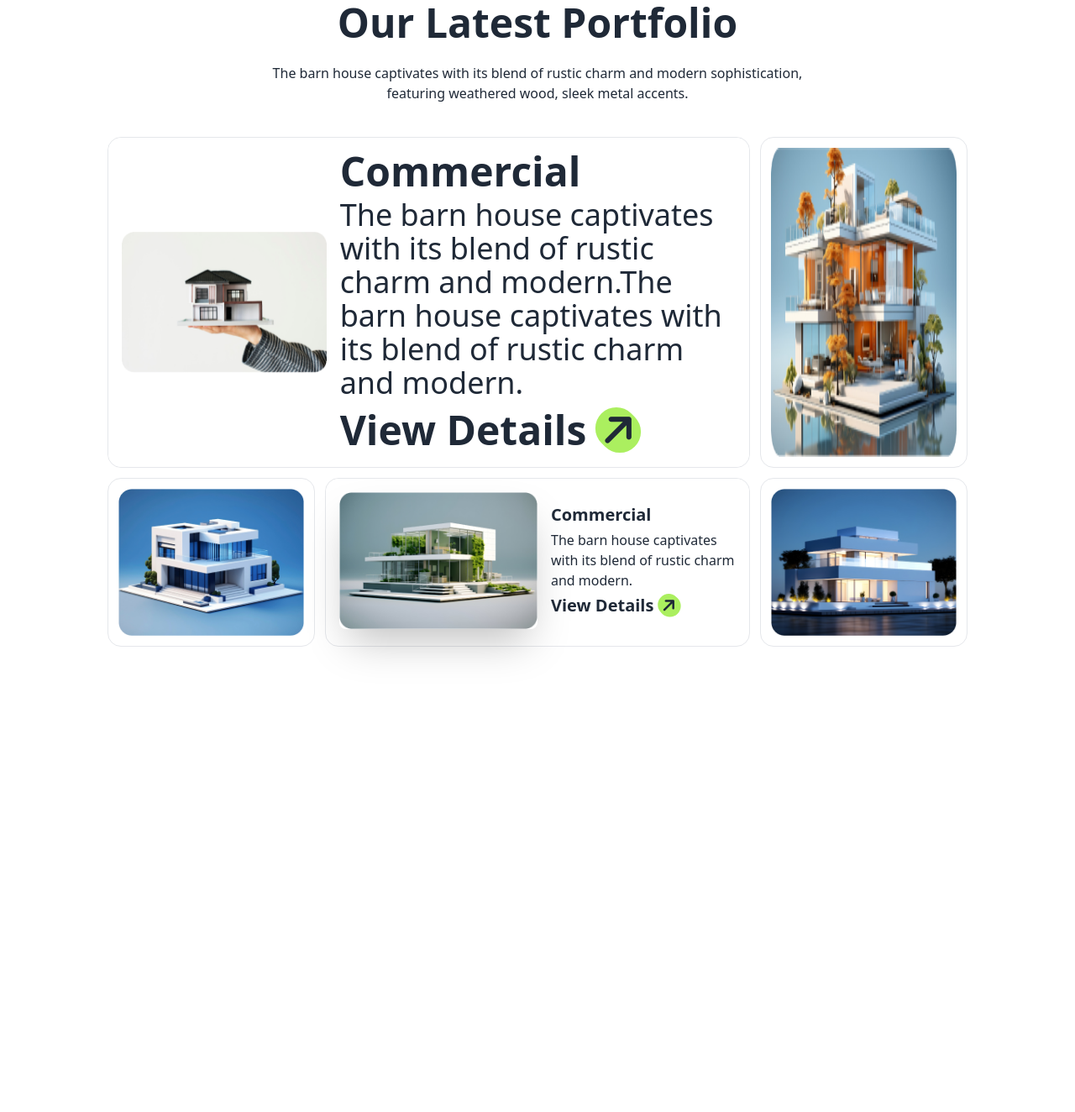
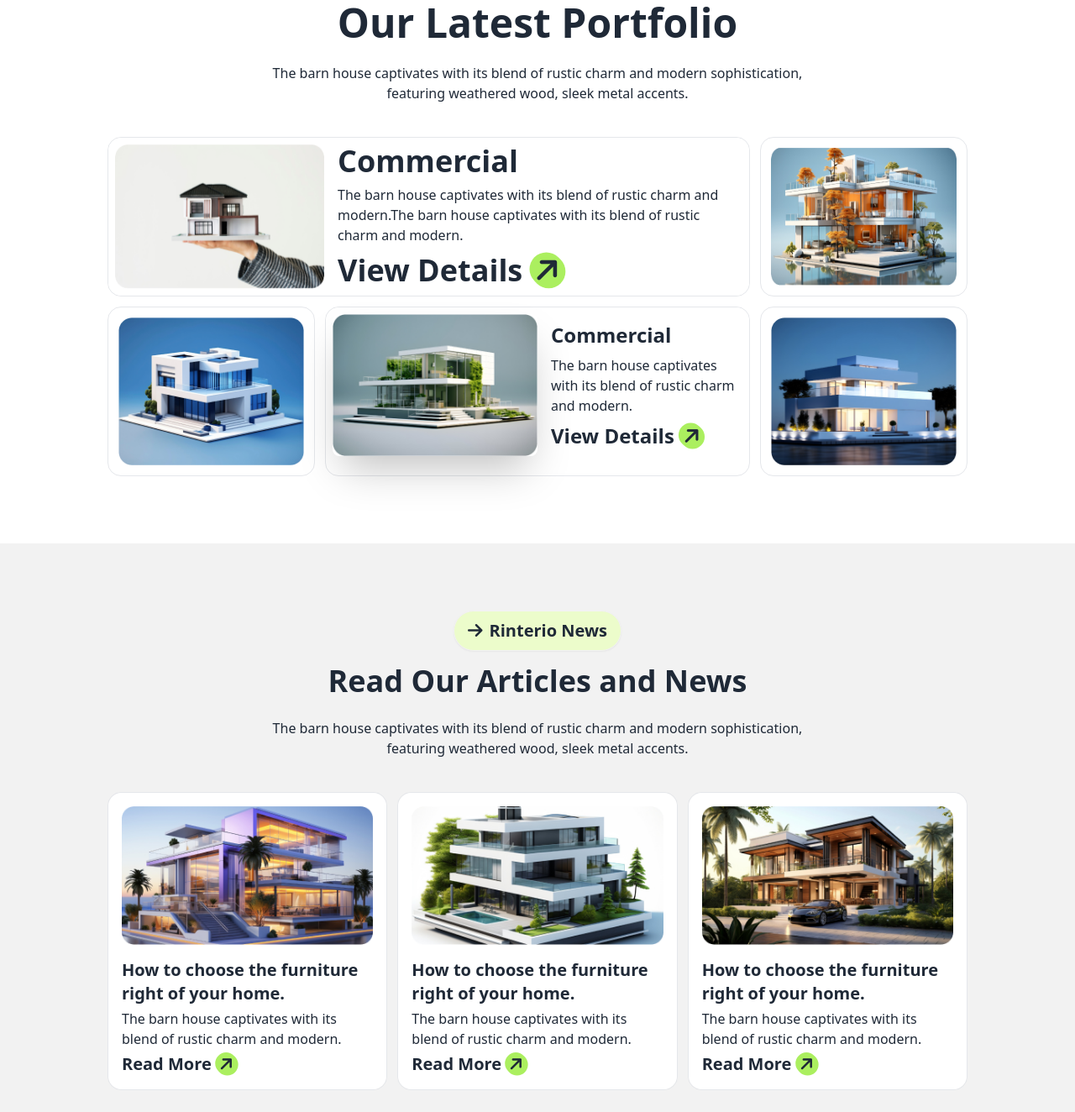
Before and after one commit to mahmud819/third-assignment-repo, a plain HTML site: page index.html in a window 1280 px wide. Shown: the part 2416-3740 px from the top of the page at 84% size. Before the commit the page ends 3266 px from the top, so only its background shows below. Drawn offline with nearby package versions, Linux system fonts and the light colour scheme.

Commit message:
some responsive

```diff
--- a/index.html
+++ b/index.html
@@ -262,48 +262,48 @@
 
         <!-- protfolio card area -->
 
-        <div class="protfolio-card w-full grid grid-cols-1 md:grid-cols-4 gap-3">
+        <div class="protfolio-card w-full grid grid-cols-1 gap-3 md:grid-cols-4 ">
           <div class="card-child col-span-3 w-full border border-gray-200 rounded-2xl">
             <div class="hero bg-white rounded-2xl">
-              <div class="hero-content flex-col md:flex-row ">
+              <div class="hero-content p-2 flex-col md:flex-row ">
                 <img
                   src="./images/img1.png"
-                  class="w-full  rounded-lg md:w-1/3" />
+                  class="w-full rounded-lg md:w-1/3 " />
                 <div class="">
-                  <h1 class="text-5xl font-bold">Commercial</h1>
-                  <p class="py-6 text-4xl md:py-2">
+                  <h1 class="text-5xl font-bold md:text-4xl">Commercial</h1>
+                  <p class="py-6 text-4xl md:py-2 md:text-base">
                     The barn house captivates with its blend of rustic charm and modern.The barn house captivates with its blend of rustic charm and modern.
 
                   </p>
-                  <button class="font-bold text-5xl">View Details <i class="fa-solid fa-arrow-right -rotate-45 bg-butten-primary rounded-full p-1"></i></button>
+                  <button class="font-bold text-5xl md:text-4xl">View Details <i class="fa-solid fa-arrow-right -rotate-45 bg-butten-primary rounded-full p-1"></i></button>
 
                 </div>
               </div>
             </div>
           </div>
-          <div class="card-child w-full border border-gray-200 rounded-2xl">
+          <div class="card-child w-full col-span-3 border border-gray-200 rounded-2xl md:col-span-1">
             <img src="./images/img2.png" alt="" class="w-full h-full p-3">
           </div>
-          <div class="card-child w-full border border-gray-200 rounded-2xl">
+          <div class="card-child w-full col-span-3 border border-gray-200 rounded-2xl md:col-span-1">
             <img src="./images/img3.png" alt="" class="w-full h-full p-3" >
           </div>
-          <div class="card-child col-span-2 w-full border border-gray-200 rounded-2xl">
+          <div class="card-child col-span-3 w-full border border-gray-200 rounded-2xl md:col-span-2">
             <div class="hero bg-white rounded-2xl">
-              <div class="hero-content flex-row ">
+              <div class="hero-content p-2 flex-col md:flex-row">
                 <img
                   src="./images/img4.png"
-                  class="w-1/2 rounded-lg shadow-2xl" />
+                  class="w-full rounded-lg shadow-2xl md:w-1/2">
                 <div>
-                  <h1 class="text-xl font-bold">Commercial</h1>
-                  <p class="py-1">
+                  <h1 class="text-4xl font-bold md:text-2xl">Commercial</h1>
+                  <p class="py-6 text-5xl md:py-2 md:text-base">
                     The barn house captivates with its blend of rustic charm and modern.
                   </p>
-                  <button class="font-bold text-xl">View Details <i class="fa-solid fa-arrow-right -rotate-45 bg-butten-primary rounded-full p-1"></i></button>
+                  <button class="font-bold text-3xl md:text-2xl">View Details <i class="fa-solid fa-arrow-right -rotate-45 bg-butten-primary rounded-full p-1"></i></button>
                 </div>
               </div>
             </div>
           </div>
-          <div class="card-child w-full border border-gray-200 rounded-2xl">
+          <div class="card-child w-full col-span-3 border border-gray-200 rounded-2xl md:col-span-1">
             <img src="./images/img5.png" alt="" class="w-full h-full p-3">
           </div>
         </div>
@@ -311,12 +311,12 @@
 
          <!-- Articles News section -->
 
-         <div class="articles-container hidden bg-base-200  px-32 py-20">
+         <div class="articles-container bg-base-200  px-4 py-20 md:px-32">
           <div class="hero block text-center">
             <button class="btn bg-lime-100 rounded-3xl text-xl "><i class="fa-solid fa-arrow-right"></i>Rinterio News</button>
           <div class="hero-content text-center">
             <div class="w-2/3">
-              <h1 class="text-5xl font-bold">Read Our Articles and News</h1>
+              <h1 class="text-4xl font-bold">Read Our Articles and News</h1>
               <p class="py-6">
                 The barn house captivates with its blend of rustic charm and modern sophistication, featuring weathered wood, sleek metal accents.
               </p>
@@ -326,7 +326,7 @@
 
         <!-- protfolio card area -->
 
-        <div class="articles-card w-full flex gap-3">
+        <div class="articles-card w-full flex flex-col gap-3 md:flex-row">
 
           <div class="card-child w-full border border-gray-200 rounded-2xl">
             <div class="hero bg-white rounded-2xl">
@@ -335,11 +335,11 @@
                   src="./images/article1.png"
                   class="w-full rounded-lg " />
                 <div>
-                  <h1 class="text-xl font-bold">How to choose the furniture right  of your home.</h1>
-                  <p class="py-1">
+                  <h1 class="text-4xl font-bold md:text-xl">How to choose the furniture right  of your home.</h1>
+                  <p class="py-4 text-2xl md:text-base md:py-1">
                     The barn house captivates with its blend of rustic charm and modern.
                   </p>
-                  <button class="font-bold text-xl">Read More <i class="fa-solid fa-arrow-right -rotate-45 bg-butten-primary rounded-full p-1"></i></button>
+                  <button class="text-3xl font-bold md:text-xl">Read More <i class="fa-solid fa-arrow-right -rotate-45 bg-butten-primary rounded-full p-1"></i></button>
                 </div>
               </div>
             </div>
@@ -352,11 +352,11 @@
                   src="./images/article2.png"
                   class="w-full rounded-lg " />
                 <div>
-                  <h1 class="text-xl font-bold">How to choose the furniture right  of your home.</h1>
-                  <p class="py-1">
+                  <h1 class="text-4xl font-bold md:text-xl">How to choose the furniture right  of your home.</h1>
+                  <p class="py-4 text-2xl md:text-base md:py-1">
                     The barn house captivates with its blend of rustic charm and modern.
                   </p>
-                  <button class="font-bold text-xl">Read More <i class="fa-solid fa-arrow-right -rotate-45 bg-butten-primary rounded-full p-1"></i></button>
+                  <button class="text-3xl font-bold md:text-xl">Read More <i class="fa-solid fa-arrow-right -rotate-45 bg-butten-primary rounded-full p-1"></i></button>
                 </div>
               </div>
             </div>
@@ -369,11 +369,11 @@
                   src="./images/article3.png"
                   class="w-full rounded-lg " />
                 <div>
-                  <h1 class="text-xl font-bold">How to choose the furniture right  of your home.</h1>
-                  <p class="py-1">
+                  <h1 class="text-4xl font-bold md:text-xl">How to choose the furniture right  of your home.</h1>
+                  <p class="py-4 text-2xl md:text-base md:py-1">
                     The barn house captivates with its blend of rustic charm and modern.
                   </p>
-                  <button class="font-bold text-xl">Read More <i class="fa-solid fa-arrow-right -rotate-45 bg-butten-primary rounded-full p-1"></i></button>
+                  <button class="text-3xl font-bold md:text-xl">Read More <i class="fa-solid fa-arrow-right -rotate-45 bg-butten-primary rounded-full p-1"></i></button>
                 </div>
               </div>
             </div>
@@ -384,9 +384,9 @@
 
          <!-- discuss section -->
 
-         <div class="discuss-area hidden bg-center bg-no-repeat bg-cover">
+         <div class="discuss-area bg-center bg-no-repeat bg-cover">
 
-          <div class="hero block text-center px-32 pt-20">
+          <div class="hero block text-center px-4 pt-20 md:px-32">
             <button class="btn bg-white rounded-3xl text-xl "><i class="fa-solid fa-arrow-right"></i>View Details</button>
           <div class="hero-content text-center">
             <div class="w-2/3">
@@ -400,12 +400,12 @@
 
         <!-- input field -->
 
-        <div id="input-area" class="input-area w-2/3 pb-20  mx-auto">
-          <input id="input" type="text" placeholder="First Name*" class="input input-bordered rounded-3xl" />
-          <input id="input" type="text" placeholder="Last Name*" class="input input-bordered rounded-3xl" />
+        <div id="" class="input-area w-full mx-4 grid grid-cols-1  gap-4 pb-20 overflow-hidden hidden  md:mx-auto md:w-2/3 md:grid-cols-2">
+          <input id="input" type="text" placeholder="First Name*" class="input w-full input-bordered rounded-3xl " />
+          <input id="input" type="text" placeholder="Last Name*" class="input w-full input-bordered rounded-3xl" />
           <input id="input" type="text" placeholder="Phone Number*" class="input input-bordered rounded-3xl" />
           <input id="input" type="text" placeholder="Email Number*" class="input input-bordered rounded-3xl" />
-          <textarea class="textarea textarea-bordered col-span-2 h-40" placeholder="Write your message here"></textarea>
+          <textarea class="textarea textarea-bordered col-span-1 h-40 md:col-span-2" placeholder="Write your message here"></textarea>
           <a class="btn bg-butten-primary rounded-3xl col-span-2">Send Mail<i class="fa-solid fa-arrow-right -rotate-45 bg-black text-white p-1 rounded-full"></i></a>
         </div>
        </div>
@@ -413,26 +413,25 @@
 
       </main>
       <!-- footer section -->
-       <footer class="hidden">
+       <footer class="">
         <div class="navbar flex-col bg-black  py-20">
           <div class="flex flex-col w-1/2 text-center mb-3">
             <a class="btn btn-ghost text-2xl mb-3 text-white"><i class="fa-solid fa-arrow-right -rotate-45 bg-butten-primary p-1 rounded-full text-black"></i>Rinterio</a>
             <p class="mb-3 text-gray-50">The barn house captivates with its blend of rustic charm and modern sophistication, featuring weathered wood, sleek metal accents.</p>
           </div>
-          <div class="navbar-center flex sm : hidden lg:block">
-            <ul class="menu menu-horizontal px-1 mb-6  text-lg text-white">
-              <li class="ml-16"><a>Home</a></li>
-              <li class="ml-16"><a href="">Services</a></li>
-              <li class="ml-16"><a>Protfolio</a></li>
-              <li class="ml-16"><a>Blogs</a></li>
-              <li class="ml-16"><a>Contact Us</a></li>
+          <div class="navbar-center flex flex-col md:flex-row">
+            <ul class="menu menu-horizontal px-1 mb-6  text-lg text-white text-center flex flex-col md:flex-row">
+              <li class="ml-1 md:ml-16"><a>Home</a></li>
+              <li class="ml-1 md:ml-16"><a href="">Services</a></li>
+              <li class="ml-1 md:ml-16"><a>Protfolio</a></li>
+              <li class="ml-1 md:ml-16"><a>Blogs</a></li>
+              <li class="ml-1 md:ml-16"><a>Contact Us</a></li>
 
             </ul>
 
           </div>
-          <i class="fa-solid fa-bars lg:hidden sm:block "></i>
-          <div class="">
-            <a class="btn bg-butten-primary rounded-3xl">Book Consult<i class="fa-solid fa-arrow-right -rotate-45 bg-black p-1 rounded-full text-white"></i></a>
+          <div class=" w-full flex justify-center">
+            <a class="btn bg-butten-primary rounded-3xl text-center w-3/4 md:w-1/5">Book Consult<i class="fa-solid fa-arrow-right -rotate-45 bg-black p-1 rounded-full text-white"></i></a>
           </div>
         </div>
        </footer>
```
